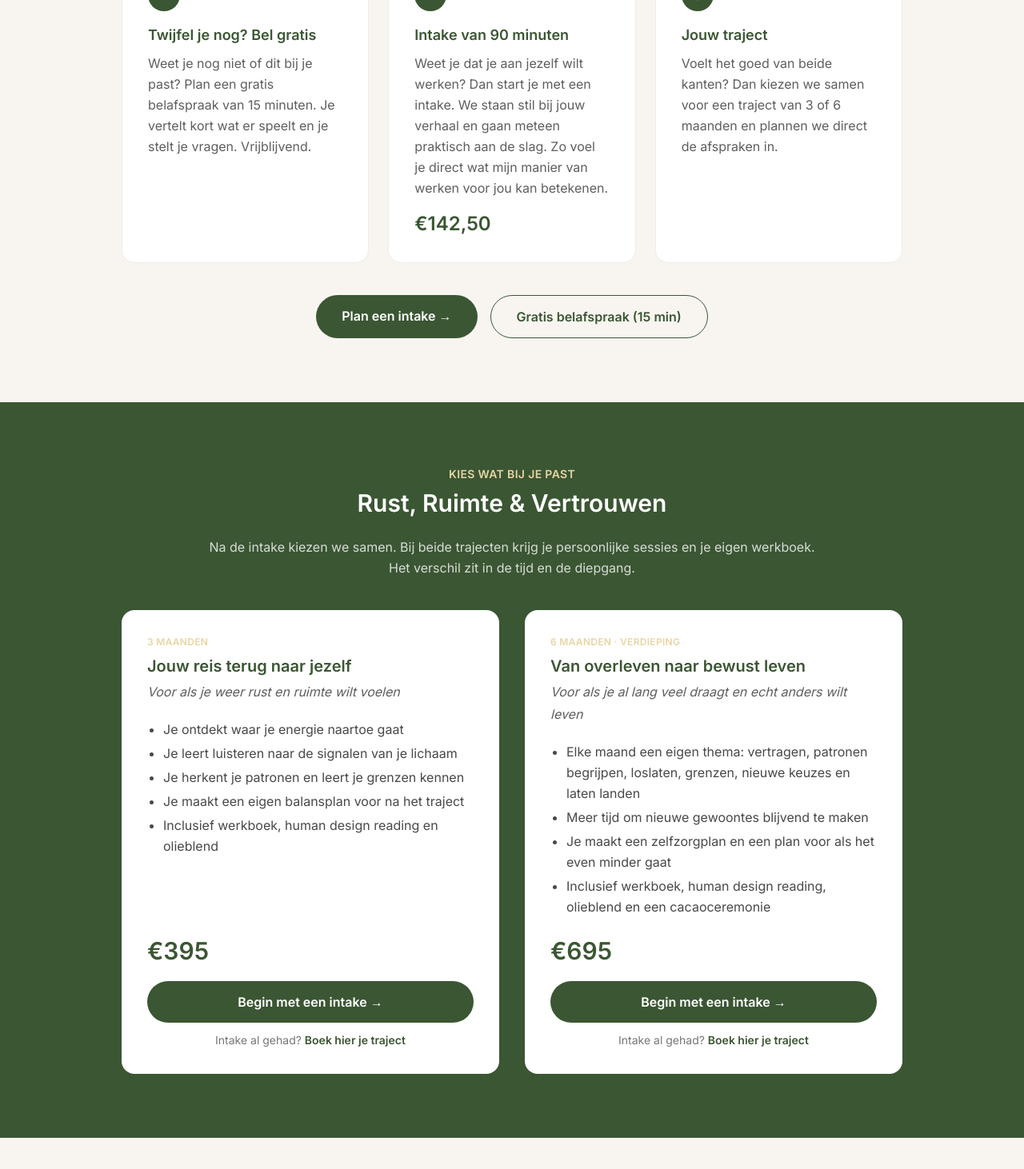
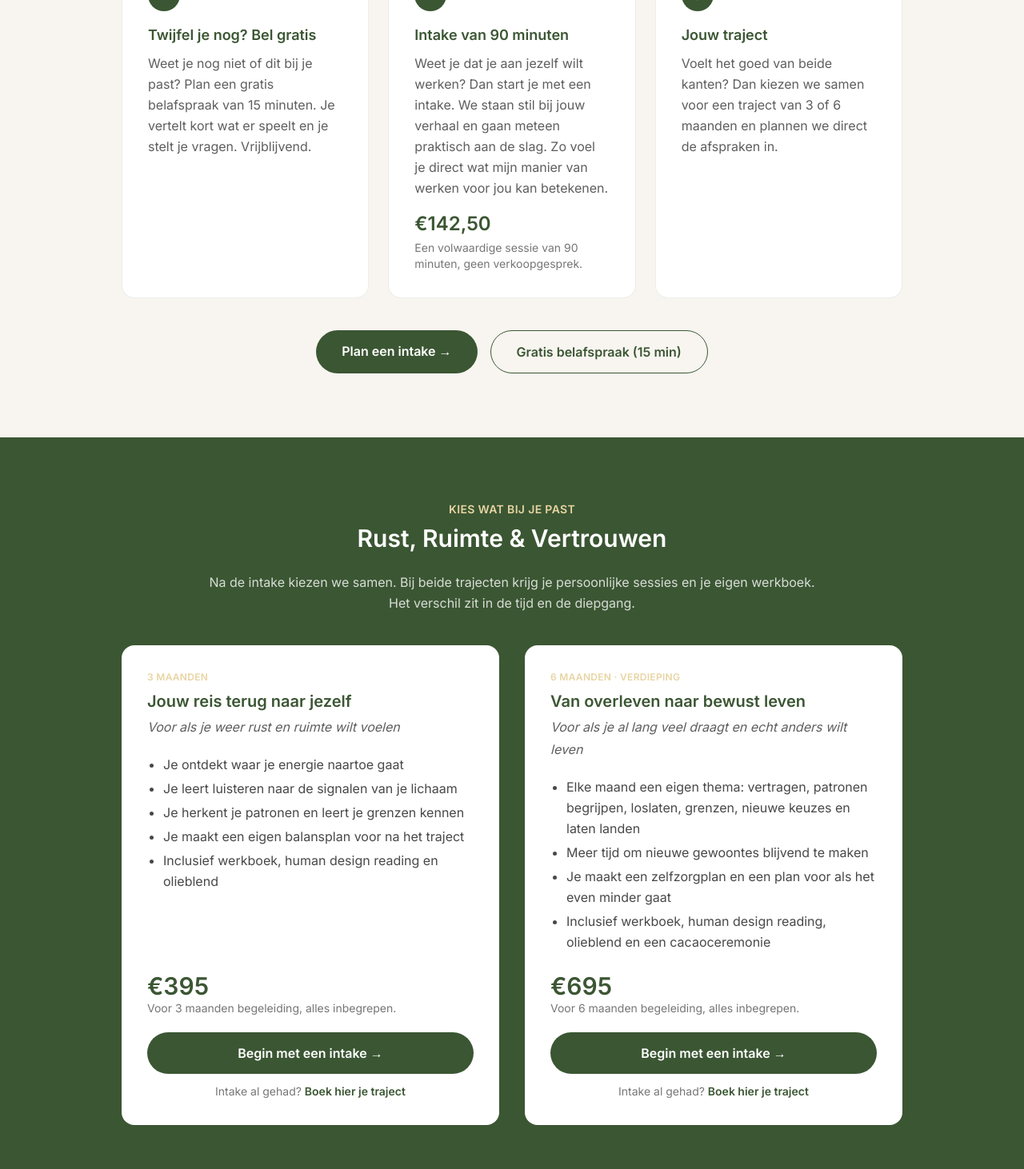
Before and after one commit to praktijkconfident/website, a Next.js app: page / in a window 1280 px wide. Shown: the part 3348-4810 px from the top of the page at 80% size. Built offline with nearby package versions, Linux system fonts and the light colour scheme.

Commit message:
Voeg korte uitleg toe onder de prijzen van intake en trajecten
Co-Authored-By: Claude Opus 5.5 <noreply@anthropic.com>
Claude-Session: https://claude.ai/code/session_01EYEp4cEzsmc9bAU9fwTP8T

```diff
--- a/app/page.tsx
+++ b/app/page.tsx
@@ -44,6 +44,7 @@ const stappen = [
     titel: 'Intake van 90 minuten',
     tekst: 'Weet je dat je aan jezelf wilt werken? Dan start je met een intake. We staan stil bij jouw verhaal en gaan meteen praktisch aan de slag. Zo voel je direct wat mijn manier van werken voor jou kan betekenen.',
     prijs: '€142,50',
+    prijsUitleg: 'Een volwaardige sessie van 90 minuten, geen verkoopgesprek.',
   },
   {
     nr: '3',
@@ -100,6 +101,7 @@ const trajecten = [
       'Inclusief werkboek, human design reading en olieblend',
     ],
     prijs: '€395',
+    prijsUitleg: 'Voor 3 maanden begeleiding, alles inbegrepen.',
     shop: 'https://praktijkconfident.kennis.shop/pay/basis-instap-traject-rust-ruimte-vertrouwen',
   },
   {
@@ -113,6 +115,7 @@ const trajecten = [
       'Inclusief werkboek, human design reading, olieblend en een cacaoceremonie',
     ],
     prijs: '€695',
+    prijsUitleg: 'Voor 6 maanden begeleiding, alles inbegrepen.',
     shop: 'https://praktijkconfident.kennis.shop/pay/verdiepend-traject-rust-ruimte-vertrouwen',
   },
 ];
@@ -328,6 +331,7 @@ export default function HomePage() {
                 <h3 className="text-lg font-bold text-primair mb-2">{st.titel}</h3>
                 <p className="text-tekst/70 leading-relaxed flex-1">{st.tekst}</p>
                 {st.prijs && <p className="text-2xl font-bold text-primair mt-4">{st.prijs}</p>}
+                {st.prijsUitleg && <p className="text-sm text-tekst/60 mt-1">{st.prijsUitleg}</p>}
               </div>
             ))}
           </div>
@@ -364,7 +368,8 @@ export default function HomePage() {
                 <ul className="list-disc pl-5 text-tekst/80 leading-relaxed space-y-1 mb-6">
                   {t.punten.map(p => <li key={p}>{p}</li>)}
                 </ul>
-                <p className="text-3xl font-bold text-primair mt-auto mb-5">{t.prijs}</p>
+                <p className="text-3xl font-bold text-primair mt-auto">{t.prijs}</p>
+                <p className="text-sm text-tekst/60 mb-5">{t.prijsUitleg}</p>
                 <a href={AFSPRAAK_URL} target="_blank" rel="noopener noreferrer"
                   className="inline-block text-center bg-primair text-wit font-bold px-6 py-3 rounded-full hover:opacity-90 transition-opacity">
                   Begin met een intake →
```
